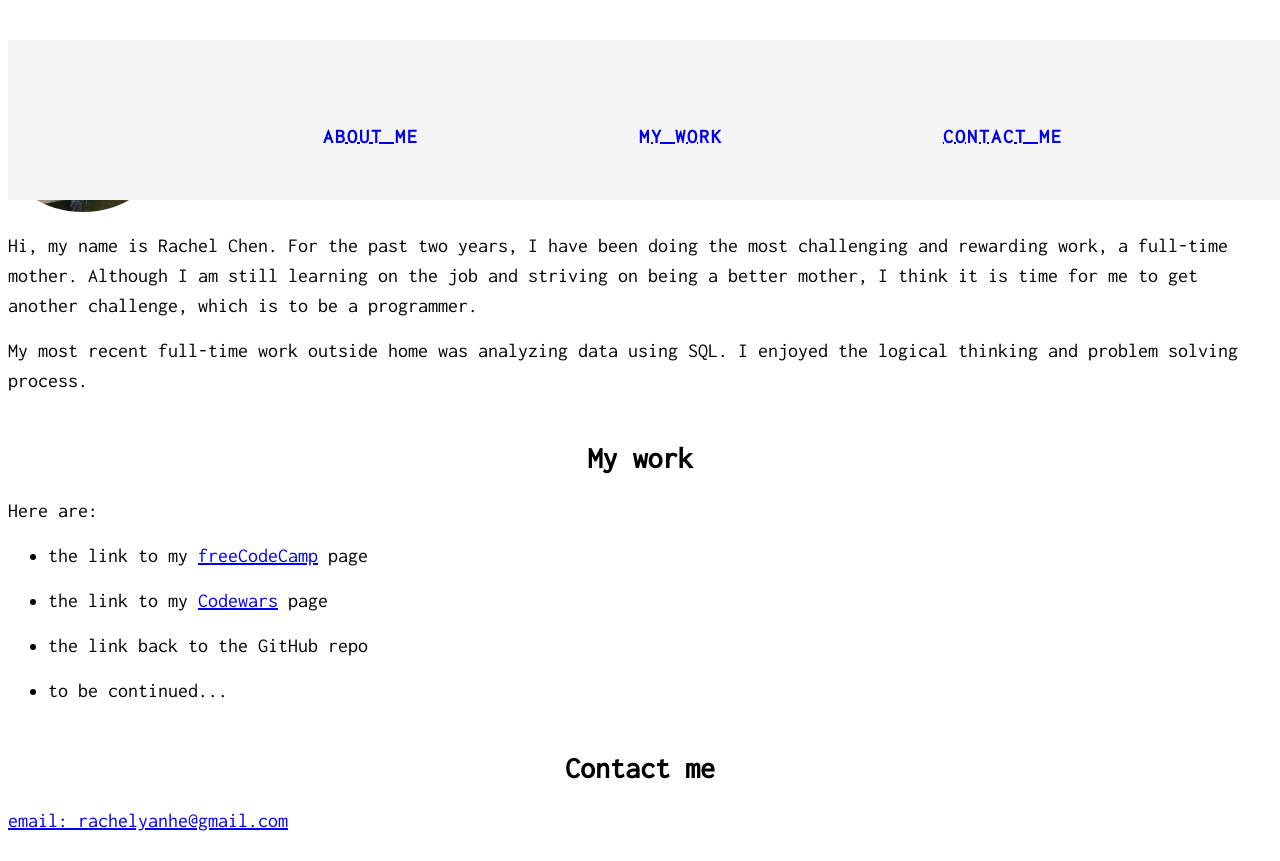
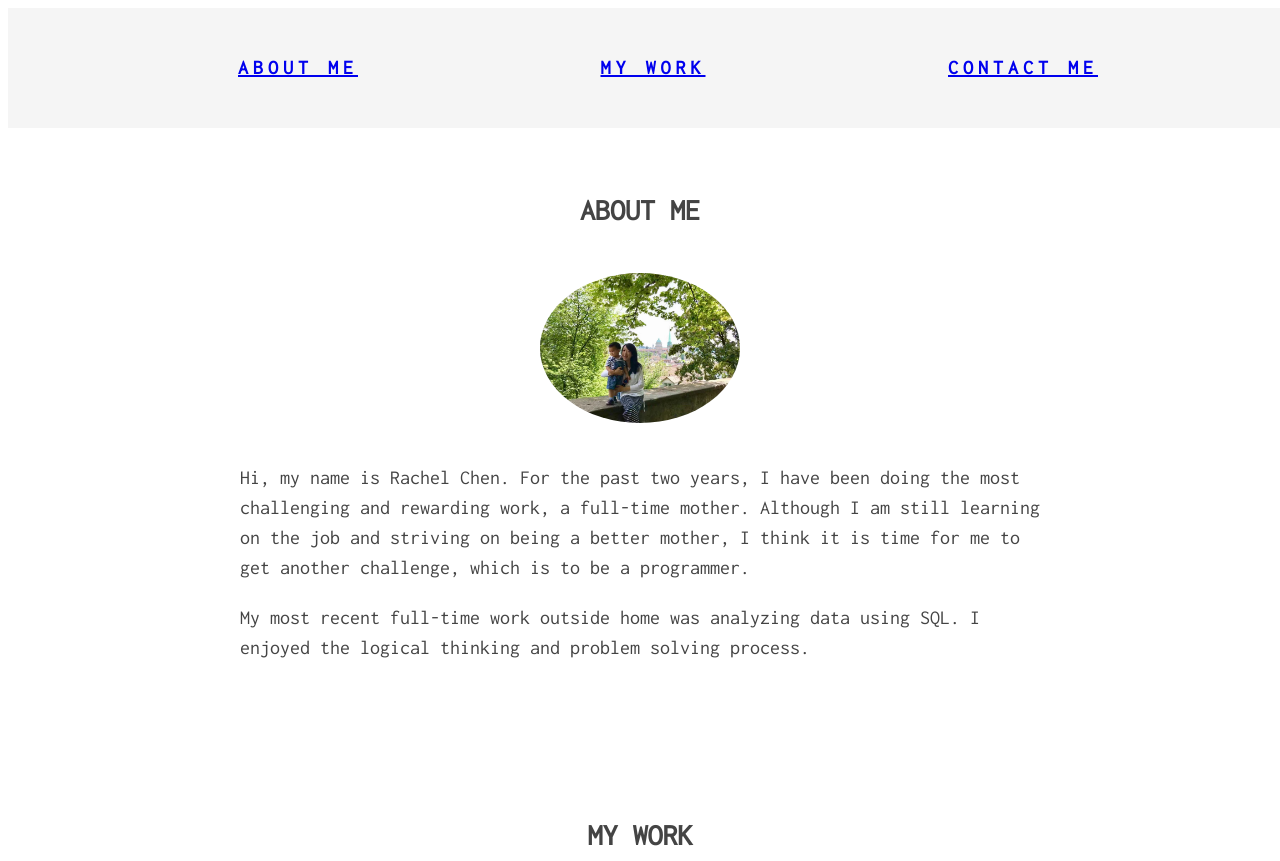
Before and after one commit to Rachyanh/rachyanh.github.io, a plain HTML site: page index.html in a window 1280 px wide. Shown: the top 861 px of the page. Drawn offline with Linux system fonts and the light colour scheme.

Commit message:
Update index.html

```diff
--- a/index.html
+++ b/index.html
@@ -6,38 +6,39 @@
       p, ul, ol, li {
         font-family: Inconsolata, monospace;
         font-size: 20px;
-        line-height: 150%;
-        margin: 15px 0
+        color: #444;
+        line-height: 150%
       }
       h1, h2, h3 {
         font-family: Inconsolata, monospace;
         font-size: 30px;
+        color: #444;
         text-align: center;
         line-height: 150%;
-        margin-top: 40px;
-        margin-bottom: 15px
+        margin-top: 150px;
+        margin-bottom: 30px
       }
-      .image {
-        width: 150px;
-        border-radius: 50%;
-        align: center
+      img {
+        width: 200px;
+        heigth: 200px;
+        display: block;
+        border-radius: 100%;
+        background-size: cover;
+        background-position: center center;
+        background-repeat: no-repeat;
+        margin: 40px auto
       }
       nav {
+        margin: 0;
+        padding: 0;
         width: 100%;
-        height: 20vh;
+        height: 15vh;
         min-height: 44px;
-        padding: 0 25px;
         position: fixed;
         z-index: 10;
         background-color: #f5f5f5;
         transition: height 0.3s line-height 0.3s
        }
-      nav p {
-        float: right;
-        line-height: 20vh;
-        transition: line-height 0.3s
-      }
-
       nav ul {
         max-width: 980px;
         margin: auto;
@@ -71,9 +72,10 @@
       }
       nav h4 {
         display: inline;
-        letter-spacing: 2px;
+        letter-spacing: 5px;
         font-family: Inconsolata;
-        vertical-align: -2px
+        font-size: 20px;
+        padding: 50px;
       }
       .animate-header {
         animation: landing 3s;
@@ -85,7 +87,7 @@
       .container {
         max-width: 800px;
         margin: auto;
-        padding: 15px
+        padding: 30px
       }
 
      </style>
@@ -94,21 +96,21 @@
 <body>
 
 <nav id="navbar">
-  <div class="container">
   <ul class="animate-header">
     <a href="#about"><h4>ABOUT ME</h4></a>
     <a href="#work"><h4>MY WORK</h4></a>
     <a href="#contact"><h4>CONTACT ME</h4></a>
   </ul>
-  </div>
+
 </nav>
 
-<h1 id="about">About me</h1>
-  <img class="image" src="/image.jpeg" Alt="Rachel with her son">
+<div class="container">
+<h1 id="about">ABOUT ME</h1>
+  <img src="/image.jpeg" Alt="Rachel with her son">
 <p>Hi, my name is Rachel Chen. For the past two years, I have been doing the most challenging and rewarding work, a full-time mother. Although I am still learning on the job and striving on being a better mother, I think it is time for me to get another challenge, which is to be a programmer.</p>
 <p>My most recent full-time work outside home was analyzing data using SQL. I enjoyed the logical thinking and problem solving process. </p>
 
-<h2 id="work">My work</h2>
+<h2 id="work">MY WORK</h2>
 <p>Here are: </p>
   <ul>
     <li>the link to my <a href = "https://freecodecamp.org">freeCodeCamp</a> page</li>
@@ -117,10 +119,10 @@
     <li>to be continued...</li>
   </ul>
 
-<h3 id="#contact">Contact me</h3>
+<h3 id="#contact">CONTACT ME</h3>
 <a href="mailto:rachelyanhe@gmail.com">
   <p>email: rachelyanhe@gmail.com</p>
 </a>
-
+</div>
 </body>
 </html>
```
